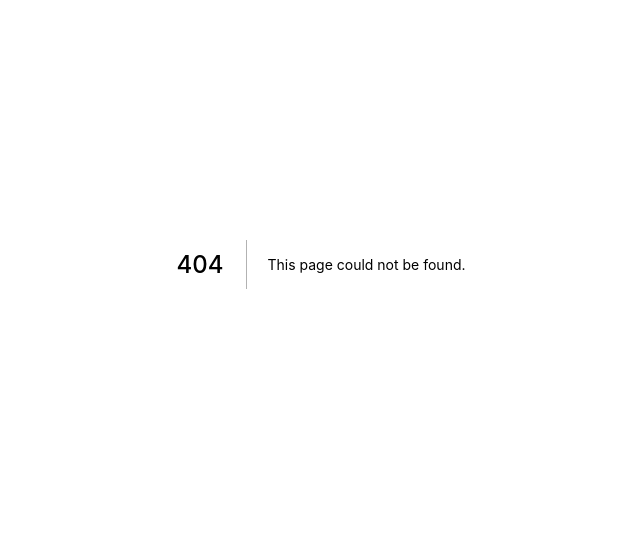
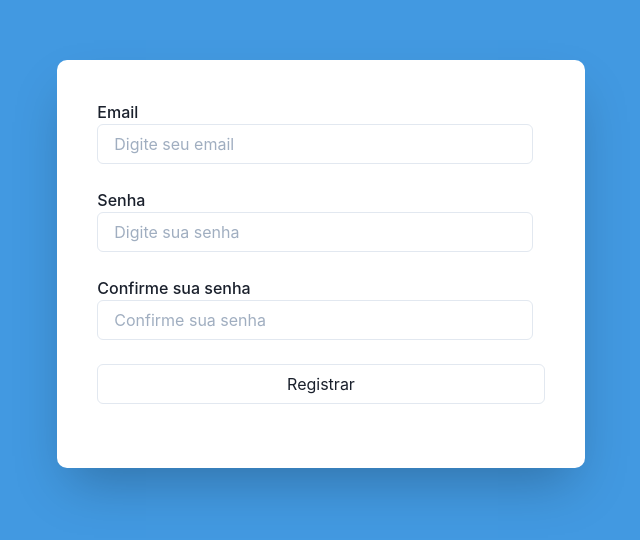
Before and after one commit to mvrdgs/codigofont-shopping-cart, a Next.js app in the folder front-end/: page /register in a window 1280 px wide. Before the commit this address had no page. Shown: the part 136-676 px from the top of the page, without its empty margins (319-959 px from the left). Built offline with nearby package versions, Linux system fonts and the light colour scheme.

Commit message:
feat: register page

```diff
--- a/front-end/next.config.js
+++ b/front-end/next.config.js
@@ -1,3 +1,8 @@
 module.exports = {
   reactStrictMode: true,
-}
+  redirects: async () => [{
+    source: '/',
+    destination: '/login',
+    permanent: false,
+  }],
+};
--- a/front-end/pages/login.js
+++ b/front-end/pages/login.js
@@ -7,14 +7,14 @@ function Login() {
   const handleSubmit = (e) => {
     e.preventDefault();
     console.log(loginData);
-  }
+  };
 
   const handleChange = ({ target }) => {
     const { name, value } = target;
     const updatedData = { ...loginData };
     updatedData[name] = value;
     setLoginData(updatedData);
-  }
+  };
 
   return (
     <Flex alignItems="center" justifyContent="center" height="100vh" bgColor="blue.400">
--- /dev/null
+++ b/front-end/pages/register.js
@@ -0,0 +1,88 @@
+import React, { useEffect, useState } from 'react';
+import { Flex, FormLabel, Input, FormControl, FormErrorMessage } from '@chakra-ui/react';
+import regex from '../utils/regex';
+
+function Register() {
+  const [registerData, setRegisterData] = useState({ email: '', password: '', confirmPassword: '' });
+  const [errors, setErrors] = useState({ email: '', password: '', confirmPassword: '' })
+
+  const checkError = (field, condition, message) => {
+    if (!condition) {
+      setErrors({ ...errors, [field]: message });
+    } else {
+      setErrors({ ...errors, [field]: '' });
+    }
+  };
+
+  const handleSubmit = (e) => {
+    e.preventDefault();
+    console.log(registerData);
+  };
+
+  const handleChange = ({ target }) => {
+    const { name, value } = target;
+    const updatedData = { ...registerData };
+    updatedData[name] = value;
+    setRegisterData(updatedData);
+  };
+
+  return (
+    <Flex alignItems="center" justifyContent="center" height="100vh" bgColor="blue.400">
+      <Flex direction="column" shadow="2xl" rounded="10" p="10" bgColor="white">
+        <form onSubmit={ handleSubmit }>
+          <FormControl mb="6" isInvalid={ errors.email !== '' }>
+            <FormLabel>
+              Email
+              <Input
+                autoComplete="off"
+                name="email"
+                onBlur={ () => checkError('email', regex.email.test(registerData.email), 'Email inválido') }
+                onChange={ handleChange }
+                placeholder="Digite seu email"
+                type="text"
+              />
+            </FormLabel>
+            <FormErrorMessage>{ errors.email }</FormErrorMessage>
+          </FormControl>
+          <FormControl mb="6" isInvalid={ errors.password !== '' }>
+            <FormLabel>
+              Senha
+              <Input
+                name="password"
+                onBlur={ () => checkError('password', regex.password.test(registerData.password), 'Password inválido') }
+                onChange={ handleChange }
+                placeholder="Digite sua senha"
+                type="password"
+              />
+            </FormLabel>
+            <FormErrorMessage>{ errors.password }</FormErrorMessage>
+          </FormControl>
+          <FormControl mb="6" isInvalid={ errors.confirmPassword !== '' }>
+            <FormLabel>
+              Confirme sua senha
+              <Input
+                name="confirmPassword"
+                type="password"
+                onBlur={ () => checkError(
+                  'confirmPassword',
+                  registerData.password === registerData.confirmPassword,
+                  'Senhas não coincidem',
+                ) }
+                placeholder="Confirme sua senha"
+                onChange={ handleChange }
+              />
+            </FormLabel>
+            <FormErrorMessage>{ errors.confirmPassword }</FormErrorMessage>
+          </FormControl>
+          <Input
+            type="submit"
+            value="Registrar"
+            mb="6"
+          />
+        </form>
+      </Flex>
+    </Flex>
+  );
+}
+
+export default Register;
--- /dev/null
+++ b/front-end/utils/regex.js
@@ -0,0 +1,6 @@
+const regex = {
+  email: /^[a-z0-9._]+@[a-z0-9]+\.[a-z]/i,
+  password: /[\w@!-.]{6,}/i,
+};
+
+export default regex;
```
